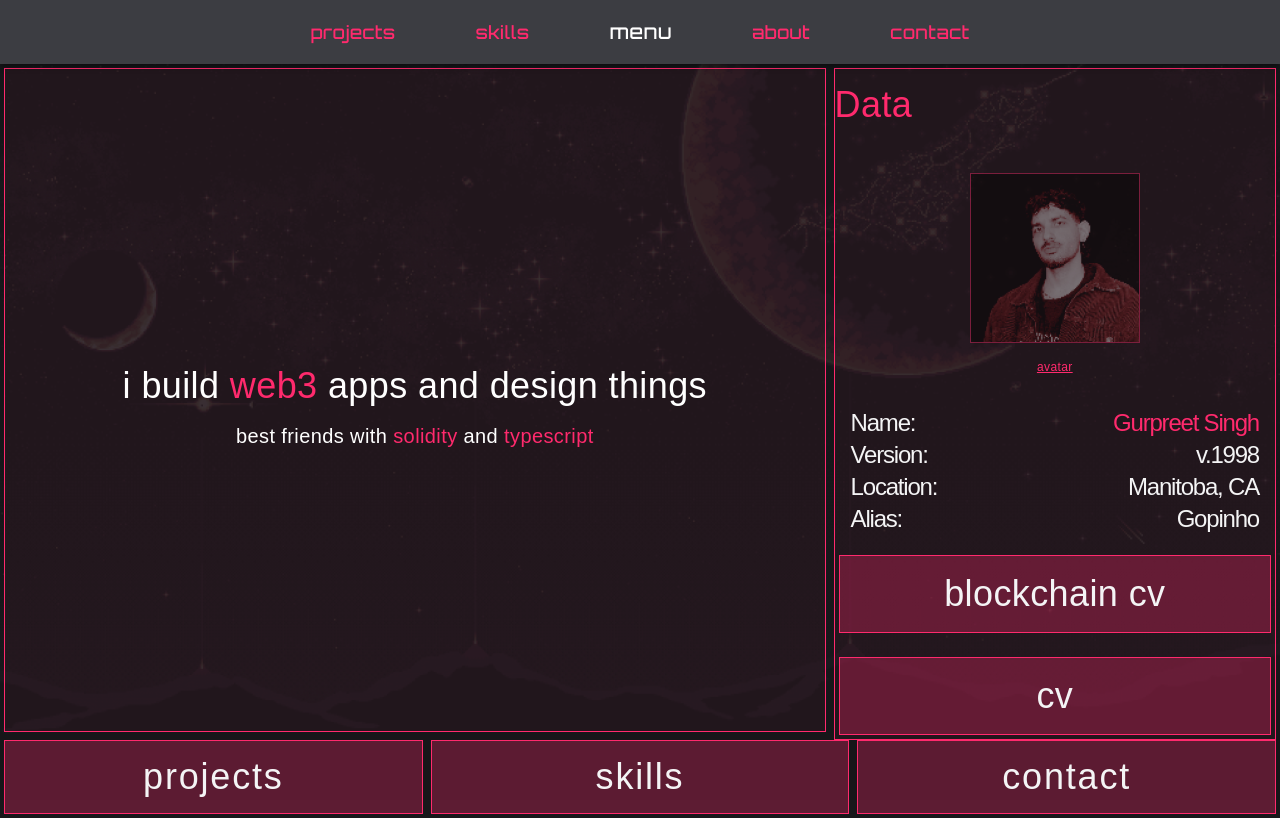
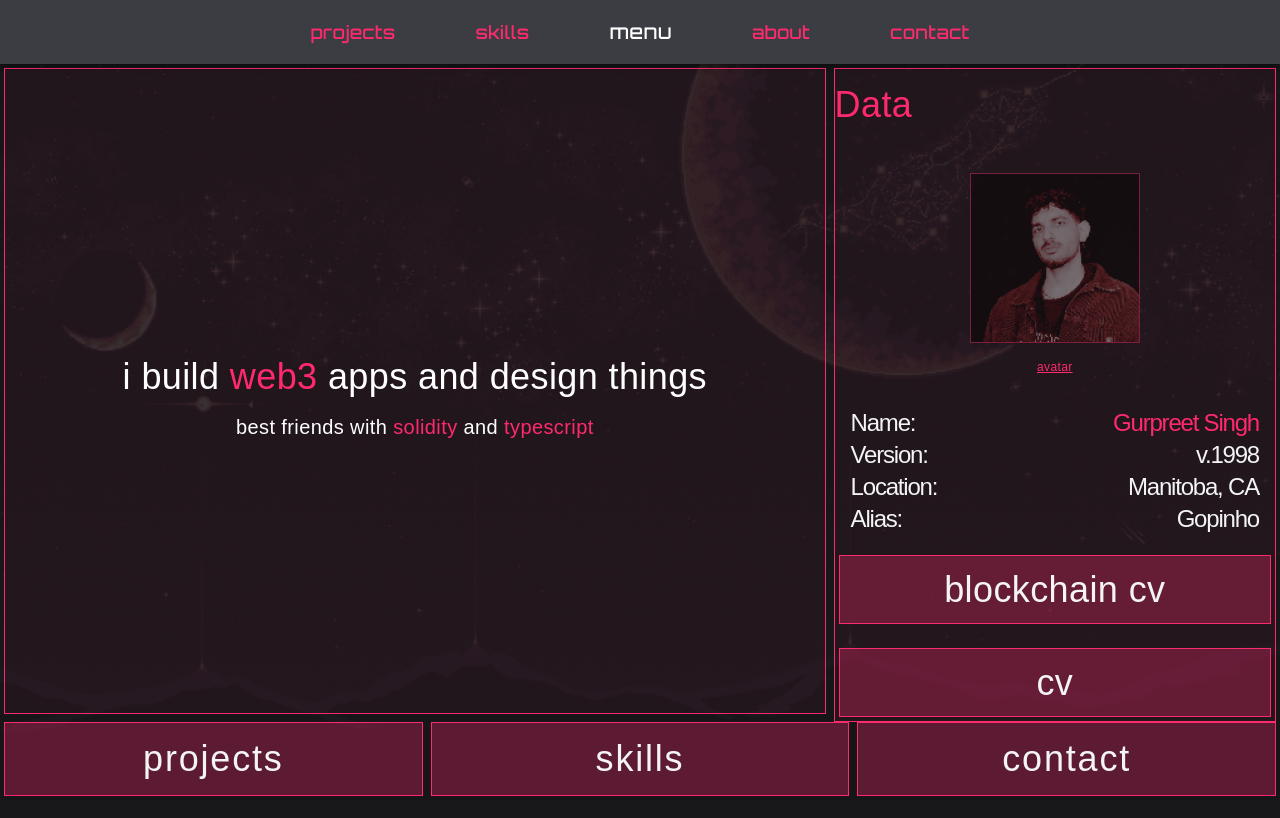
Before and after one commit to gopiinho/devProfile, a Next.js app: page / in a window 1280 px wide. Built offline with nearby package versions, Linux system fonts and the light colour scheme; a web font is replaced by a local one.

Commit message:
Update: redesigning about section + updated buttons for projects

```diff
--- a/components/Main.jsx
+++ b/components/Main.jsx
@@ -77,7 +77,7 @@ const Main = () => {
                             href="https://drive.google.com/file/d/1OExEROBqbM1LBC46ofQPJSkYKOnuLYC4/view?usp=share_link"
                             target="_blank"
                             rel="noopener noreferrer"
-                            className="first-letter m-1 flex h-full transform items-center  justify-center border border-[#ff2a6d] bg-[#ff2a6d]/30 py-4 duration-300 hover:bg-[#ff2a6d]/60 sm:text-xl md:text-2xl lg:text-4xl"
+                            className="m-1 flex h-full transform items-center justify-center border border-[#ff2a6d] bg-[#ff2a6d]/30 py-2 duration-300 hover:bg-[#ff2a6d]/60 sm:text-xl md:text-2xl lg:text-4xl"
                         >
                             blockchain cv
                         </Link>
@@ -85,7 +85,7 @@ const Main = () => {
                             href="https://drive.google.com/file/d/1OExEROBqbM1LBC46ofQPJSkYKOnuLYC4/view?usp=share_link"
                             target="_blank"
                             rel="noopener noreferrer"
-                            className="m-1 flex h-full transform items-center justify-center gap-4 border border-[#ff2a6d] bg-[#ff2a6d]/30 py-4 duration-300 hover:bg-[#ff2a6d]/60 sm:text-xl md:text-2xl lg:text-4xl"
+                            className="m-1 flex h-full transform items-center justify-center border border-[#ff2a6d] bg-[#ff2a6d]/30 py-2 duration-300 hover:bg-[#ff2a6d]/60 sm:text-xl md:text-2xl lg:text-4xl"
                         >
                             cv
                         </Link>
--- a/components/ProjectsItems.jsx
+++ b/components/ProjectsItems.jsx
@@ -30,7 +30,7 @@ const ProjectsItems = ({
                     target="_blank"
                     rel="noopener noreferrer"
                 >
-                    <p className=" mx-8 cursor-pointer rounded-md border-2 border-zinc-600 border-opacity-40 bg-zinc-800 py-2 text-center font-cyber text-lg text-[#ff2a6d] transition duration-700 sm:text-sm">
+                    <p className="m-1 flex transform items-center justify-center gap-4 border border-[#ff2a6d] bg-[#ff2a6d]/10 py-4  duration-300 hover:bg-[#ff2a6d]/50">
                         Visit
                     </p>
                 </Link>
--- a/pages/about.jsx
+++ b/pages/about.jsx
@@ -10,10 +10,16 @@ const vision = () => {
             animate={{ opacity: 1 }}
             exit={{ opacity: 0 }}
             transition={{ duration: 0.2 }}
-            className="font-robot h-full w-full text-center "
+            className="h-screen w-full pt-[64px] font-electro text-zinc-100"
         >
-            <div>
-                <div className="font-robot flex flex-col justify-between pt-16  sm:h-screen sm:flex-col  sm:justify-center sm:pt-16 md:h-screen md:flex-row md:justify-center md:pt-16 lg:flex-row lg:justify-center">
+            <div
+                style={{ height: "calc(100%)" }}
+                className=" flex h-screen w-full items-center justify-center border border-[#ff2a6d] bg-[#ff2a6d]/5 text-center"
+            >
+                <div>
+                    <p>Sorry, let me come up with something fancy.</p>
+                </div>
+                {/* <div className="font-robot flex flex-col justify-between pt-16  sm:h-screen sm:flex-col  sm:justify-center sm:pt-16 md:h-screen md:flex-row md:justify-center md:pt-16 lg:flex-row lg:justify-center">
                     <div className=" h-full transform bg-[#e2dddf]/40 text-slate-700/90 duration-300 hover:bg-[#e2dddf] hover:text-slate-700 sm:w-full md:w-full lg:w-1/3">
                         <Image
                             src={storyBG}
@@ -72,7 +78,7 @@ const vision = () => {
                             </p>
                         </div>
                     </div>
-                </div>
+                </div> */}
             </div>
         </m.div>
     )
```
